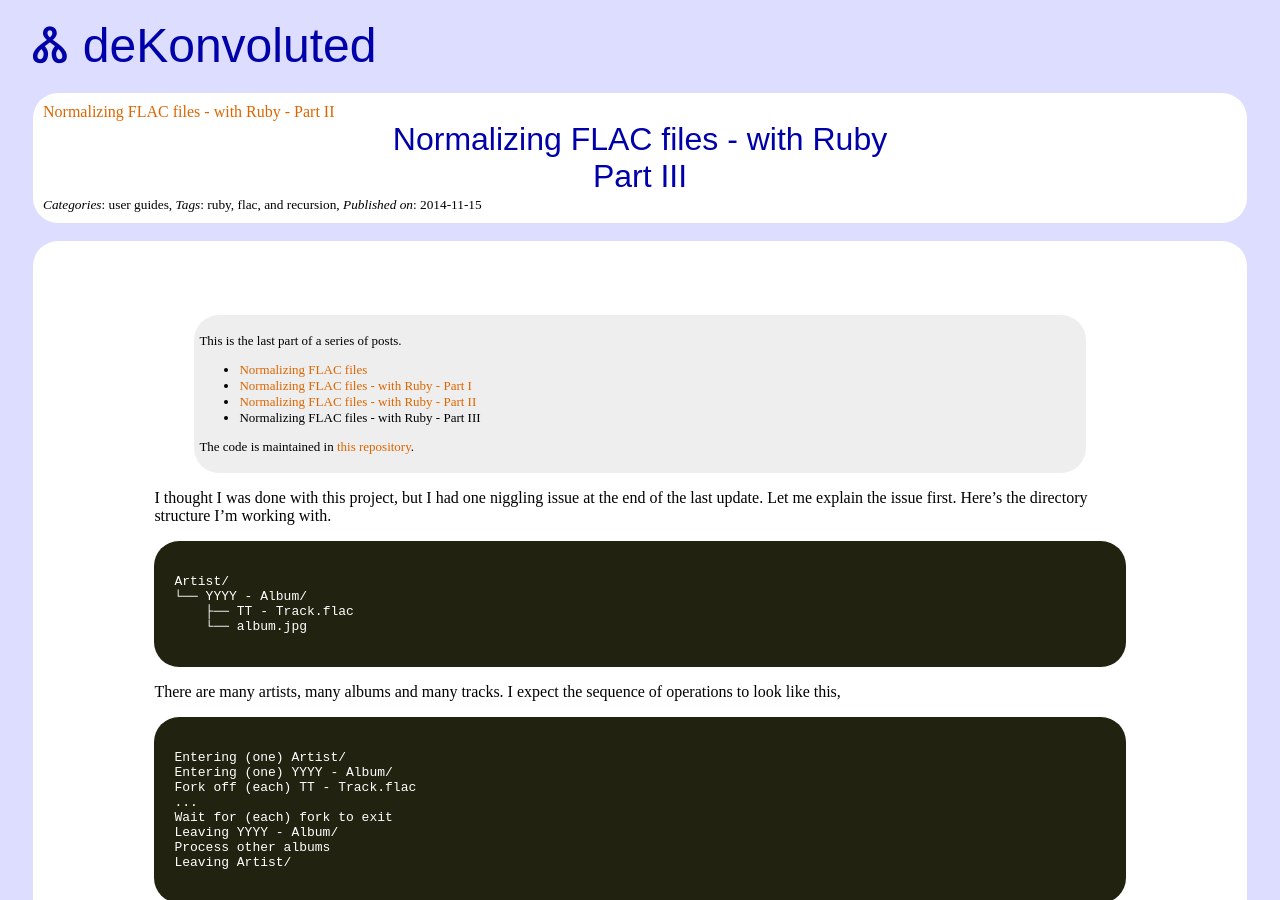
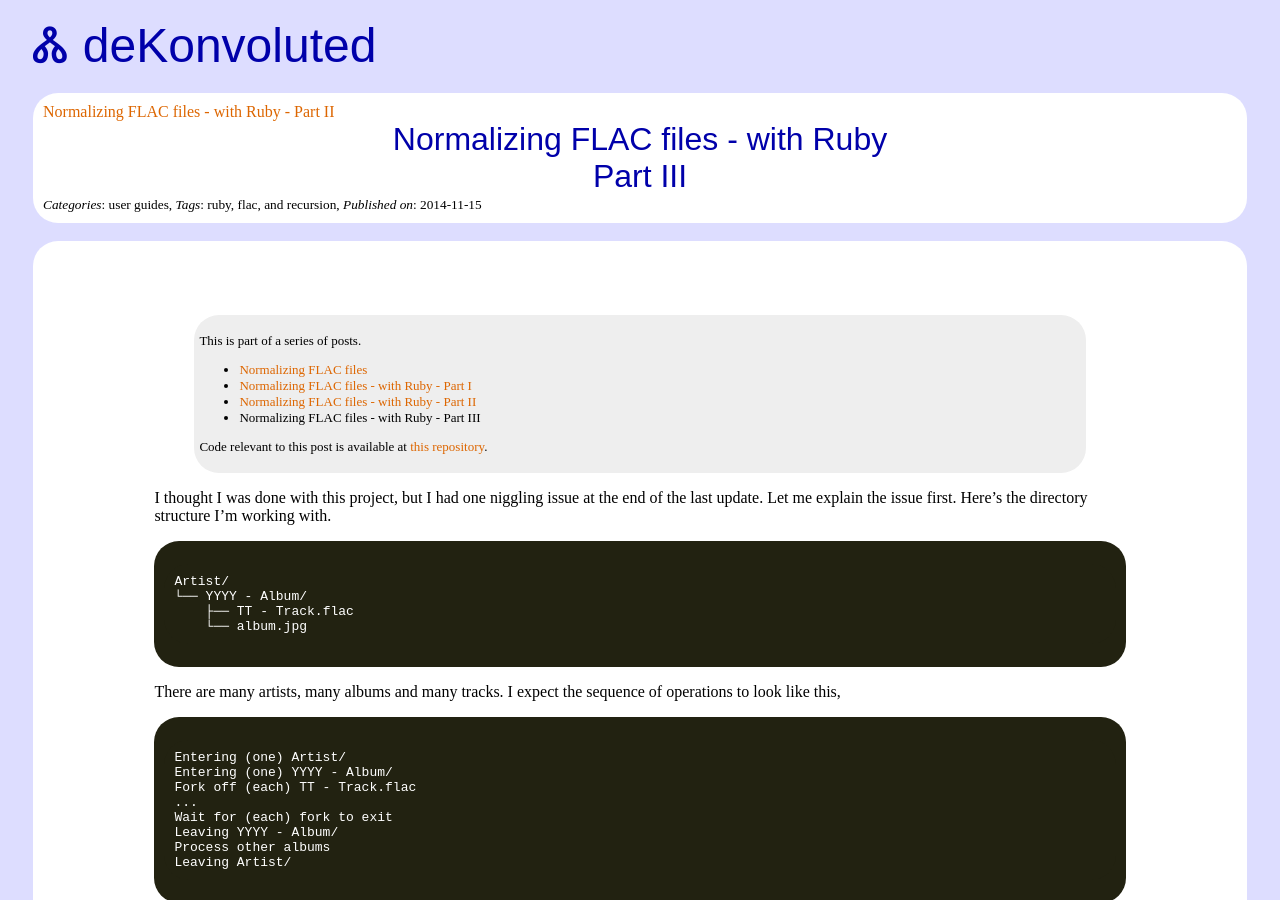
Before and after one commit to dekonvoluted/dekonvoluted.github.io, a Jekyll site: the page built from _posts/2014-11-15-normalizing-flac-files-with-ruby-part-iii.md, in a window 1280 px wide and 900 px high. Built offline with Jekyll 4.4.1, drawn with Linux system fonts in a browser that asks for light colours.

Commit message:
Site is now aware of series and repo attributes
The series attribute allows posts of the same series to collate
together. At the beginning of the post, a blockquote is placed which
identifies the post as part of a series. Following that, a list of posts
in that series is printed (in reverse chronological order) with links to
each part. The current part is unlinked and serves to identify where the
reader is.

The repo attribute is just the location of the repository relating to
the code discussed in the blog. This is combined with the series list,
if that is present.

```diff
--- a/_layouts/post.html
+++ b/_layouts/post.html
@@ -5,6 +5,37 @@ layout: default
 {% include headnavbar.html %}
 
 <div class="post">
+{% if page.series or page.repo %}
+    <blockquote>
+    {% if page.series %}
+        <p>This is part of a series of posts.</p>
+        <ul>
+        {% for post in site.posts reversed %}
+        {% if post.series == page.series %}
+        {% if post.url == page.url %}
+        {% if post.subtitle %}
+            <li>{{ post.title }} - {{ post.subtitle }}</li>
+        {% else %}
+            <li>{{ post.title }}</li>
+        {% endif %}
+        {% else %}
+        {% if post.subtitle %}
+            <li><a href="{{ post.url }}">{{ post.title }} - {{ post.subtitle }}</a></li>
+        {% else %}
+            <li><a href="{{ post.url }}">{{ post.title }}</a></li>
+        {% endif %}
+        {% endif %}
+        {% endif %}
+        {% endfor %}
+        </ul>
+    {% endif %}
+
+    {% if page.repo %}
+        <p>Code relevant to this post is available at <a href="{{ page.repo }}">this repository</a>.</p>
+    {% endif %}
+    </blockquote>
+    {% endif %}
+
 {{ content }}
 </div>
 
--- a/_posts/2014-11-15-normalizing-flac-files-with-ruby-part-iii.md
+++ b/_posts/2014-11-15-normalizing-flac-files-with-ruby-part-iii.md
@@ -2,18 +2,11 @@
 title: Normalizing FLAC files - with Ruby
 subtitle: Part III
 layout: post
+series: normalizing-flac-files
+repo: https://github.com/dekonvoluted/normalizeFLAC
 categories: [user guides]
 tags: [ruby, flac, recursion]
 ---
-
-> This is the last part of a series of posts.
-> <ul>
->     <li><a href="{% post_url 2014-11-04-normalizing-flac-files %}">Normalizing FLAC files</a></li>
->     <li><a href="{% post_url 2014-11-08-normalizing-flac-files-with-ruby-part-i %}">Normalizing FLAC files - with Ruby - Part I</a></li>
->     <li><a href="{% post_url 2014-11-09-normalizing-flac-files-with-ruby-part-ii %}">Normalizing FLAC files - with Ruby - Part II</a></li>
->     <li>Normalizing FLAC files - with Ruby - Part III</li>
-> </ul>
-> The code is maintained in [this repository](https://github.com/dekonvoluted/normalizeFLAC).
 
 I thought I was done with this project, but I had one niggling issue at the end of the last update.
 Let me explain the issue first.
```
Also changed, not shown: _posts/2014-02-17-how-i-back-up-my-data.md (+1 -0 lines), _posts/2014-11-04-normalizing-flac-files.md (+2 -9 lines), _posts/2014-11-08-normalizing-flac-files-with-ruby-part-i.md (+2 -9 lines), _posts/2014-11-09-normalizing-flac-files-with-ruby-part-ii.md (+2 -9 lines).
